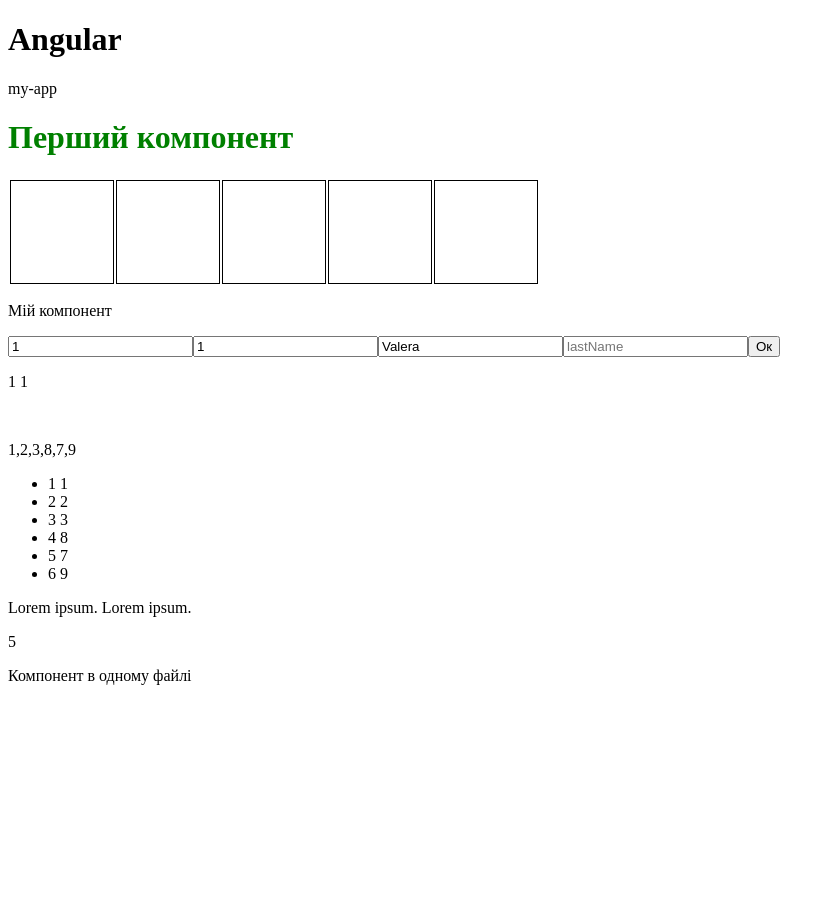
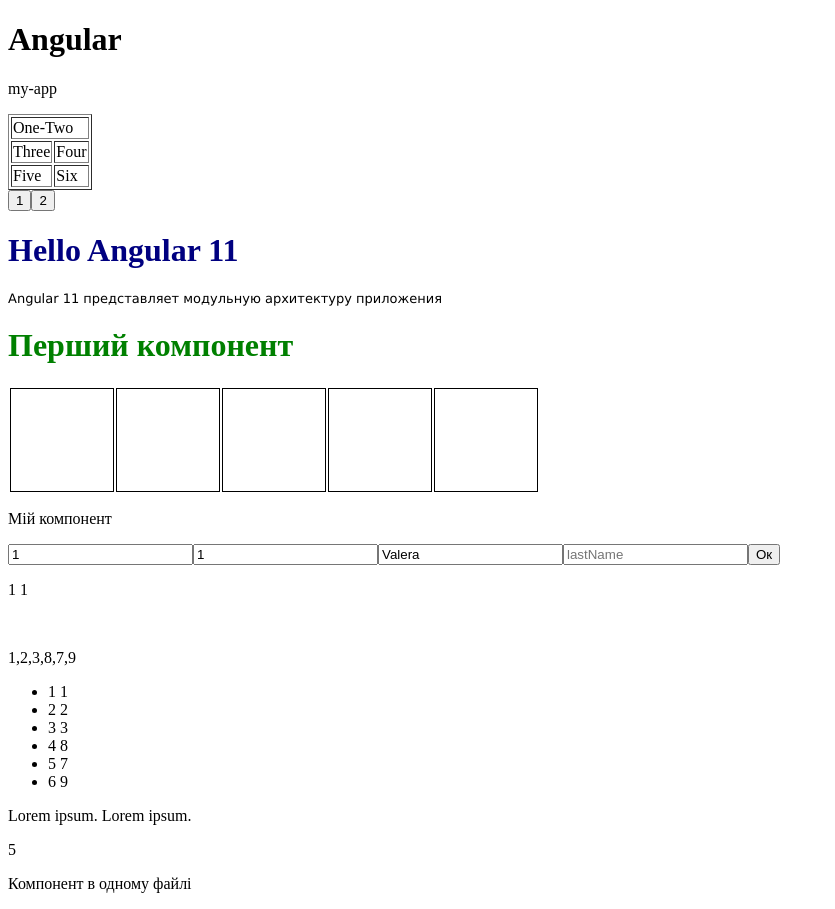
Before and after one commit to devLex1308/PV921-25ST-18P, an Angular app in the folder lessons/29-angular/my-app/: page / in a window 1280 px wide. Shown: the whole page, without its empty margins (0-835 px from the left). Before the commit the page ends 800 px from the top, so only its background shows below. Built offline with nearby package versions, Linux system fonts and the light colour scheme.

Commit message:
Прив'язка до атрибуту

```diff
--- a/lessons/29-angular/my-app/src/app/app.component.html
+++ b/lessons/29-angular/my-app/src/app/app.component.html
@@ -2,6 +2,8 @@
   <h1>Angular</h1>
   <p>{{title}}</p>
 </div>
+<app-example></app-example>
+<app-hellow></app-hellow>
 <app-post></app-post>
 <app-post2></app-post2>
 <app-post3></app-post3>
--- a/lessons/29-angular/my-app/src/app/app.module.ts
+++ b/lessons/29-angular/my-app/src/app/app.module.ts
@@ -6,6 +6,8 @@
 import { AppPost } from './post/post.component';
 import { Post2Component } from './post2/post2.component';
 import { Post3Component } from './post3/post3.component';
+import { HellowComponent } from './hellow/hellow.component';
+import { ExampleComponent } from './example/example.component';
 
 @NgModule({
   declarations: [
@@ -13,6 +15,8 @@
     AppPost,
     Post2Component,
     Post3Component,
+    HellowComponent,
+    ExampleComponent,
   ],
   imports: [
     FormsModule,
--- /dev/null
+++ b/lessons/29-angular/my-app/src/app/example/example.component.html
@@ -0,0 +1,7 @@
+<table border="1">
+  <tr><td [attr.colspan]="colspan">One-Two</td></tr>
+  <tr><td>Three</td><td>Four</td></tr>
+  <tr><td>Five</td><td>Six</td></tr>
+</table>
+<button>1</button>
+<button>2</button>
--- /dev/null
+++ b/lessons/29-angular/my-app/src/app/example/example.component.ts
@@ -0,0 +1,13 @@
+import { Component } from '@angular/core';
+
+@Component({
+  selector: 'app-example',
+  templateUrl: './example.component.html',
+  styleUrls: ['./example.component.css']
+})
+export class ExampleComponent {
+
+  constructor() { }
+  colspan=2;
+
+}
--- /dev/null
+++ b/lessons/29-angular/my-app/src/app/hellow/hellow.component.ts
@@ -0,0 +1,15 @@
+import { Component } from '@angular/core';
+
+@Component({
+  selector: 'app-hellow',
+  template: `<h1>Hello Angular 11</h1>
+            <p>Angular 11 представляет модульную архитектуру приложения</p>`,
+	styles: [`
+	        h1, h2{color:navy;}
+	        p{font-size:13px; font-family:Verdana;}
+	`]
+})
+export class HellowComponent  {
+
+  constructor() { }
+}
```
Also changed, not shown: lessons/29-angular/my-app/src/app/example/example.component.css (added).
